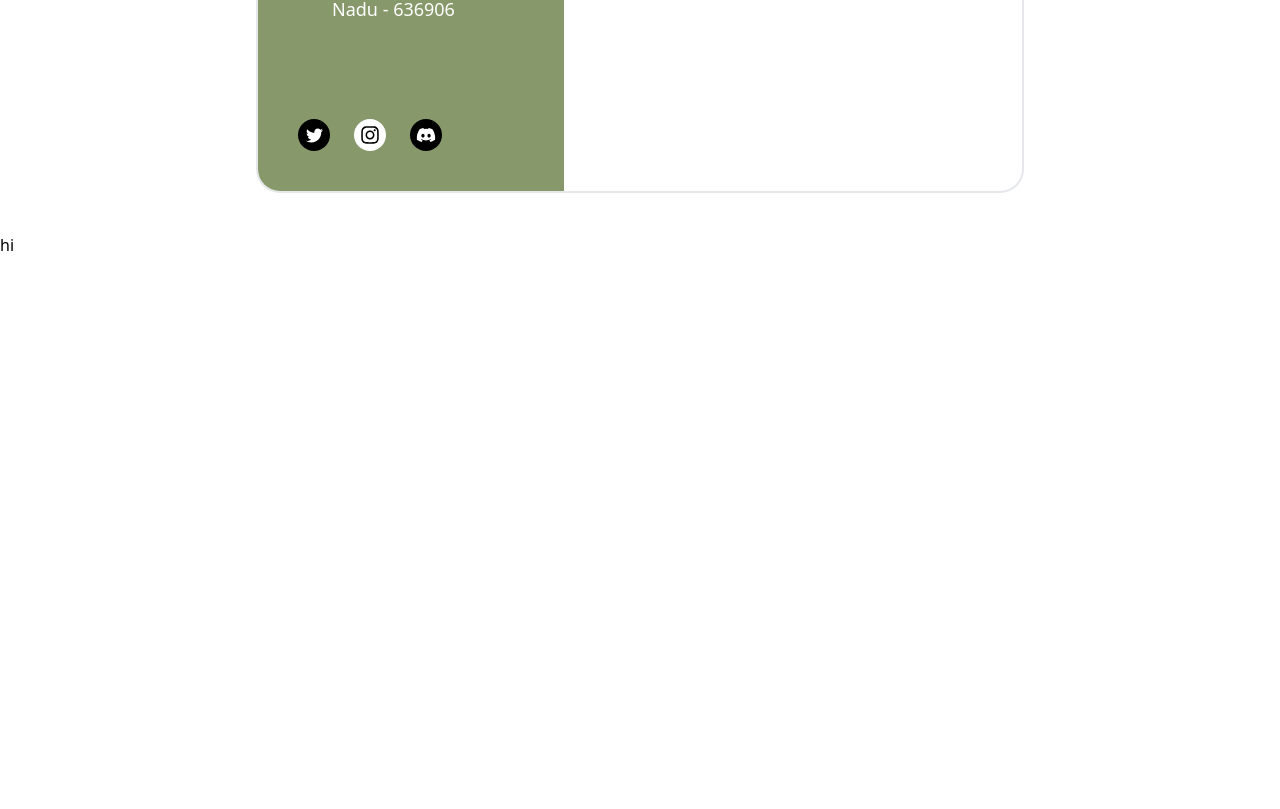
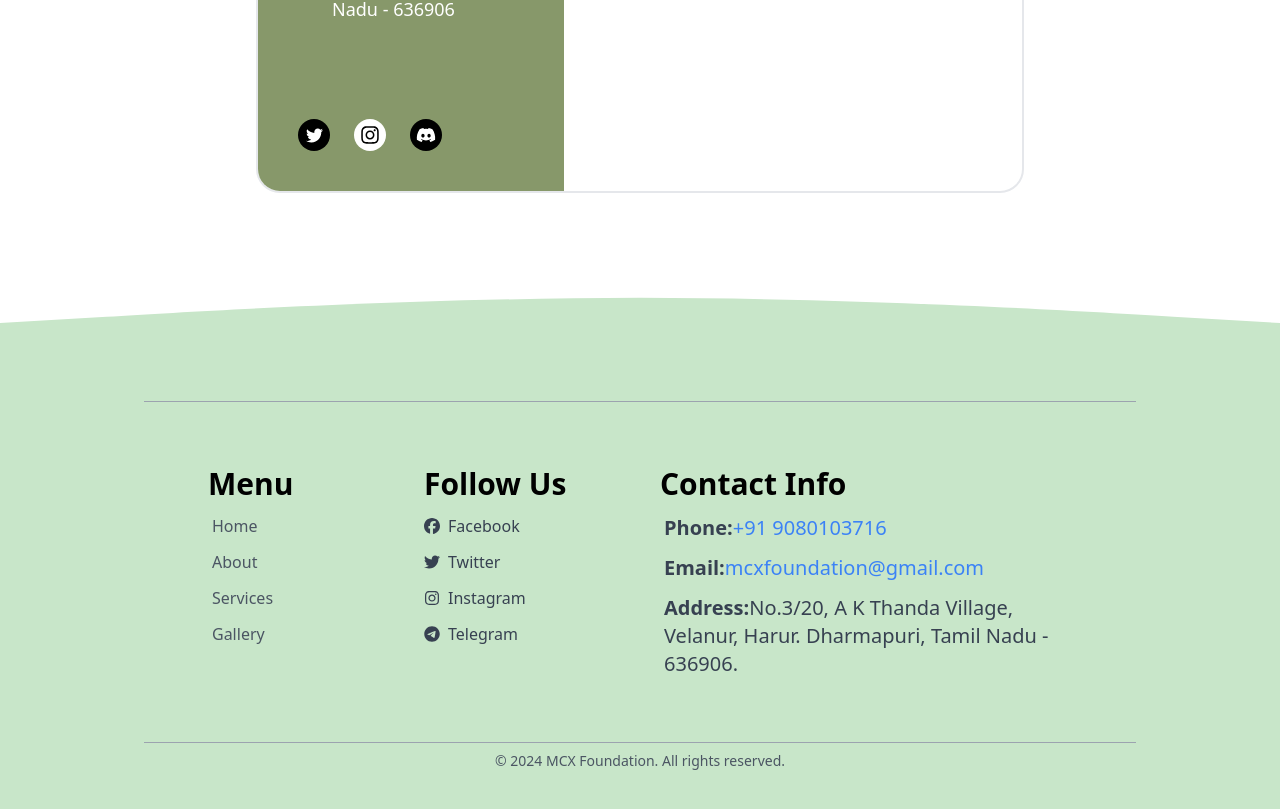
Before and after one commit to SaiDushyant/mcx, a React (Create React App) app: page /#/ in a window 1280 px wide. Shown: the part 2999-3808 px from the top of the page. Before the commit the page ends 3256 px from the top, so only its background shows below. Built offline with nearby package versions, Linux system fonts and the light colour scheme.

Commit message:
Added footer

```diff
--- a/src/components/Footer.js
+++ b/src/components/Footer.js
@@ -1,7 +1,138 @@
 import React from "react";
+import {
+  FaFacebook,
+  FaInstagram,
+  FaTelegram,
+  FaTwitter,
+} from "react-icons/fa6";
+import { NavLink } from "react-router-dom";
 
 const Footer = () => {
-  return <div>hi</div>;
+  return (
+    <>
+      <svg
+        className="w-full h-10 mt-8 sm:mt-16 sm:h-16"
+        preserveAspectRatio="none"
+        viewBox="0 0 1440 54"
+        style={{ color: "#C8E6C9" }}
+      >
+        <path
+          fill="currentColor"
+          d="M0 22L120 16.7C240 11 480 1.00001 720 0.700012C960 1.00001 1200 11 1320 16.7L1440 22V54H1320C1200 54 960 54 720 54C480 54 240 54 120 54H0V22Z"
+        />
+      </svg>
+      <div
+        className="w-full h-auto pt-5 md:p-10 md:px-36"
+        style={{ backgroundColor: "#C8E6C9" }}
+      >
+        <div className="w-9/12 md:w-full mx-auto bg-gray-400 h-[1px]"></div>
+
+        {/* Wrapper for all sections */}
+        <div className="flex flex-col md:flex-row gap-10 my-10 md:my-16 mx-16 text-left">
+          {/* Row for Menu and Follow Us */}
+          <div className="flex flex-col sm:flex-row sm:justify-between w-full gap-5">
+            {/* Menu Section */}
+            <div className="w-full sm:w-1/2">
+              <h1 className="text-xl md:text-3xl font-bold">Menu</h1>
+              <ul className="space-y-1 md:space-y-3 mt-1 md:mt-3 pl-1 text-base">
+                <li>
+                  <NavLink
+                    to="/"
+                    className={({ isActive }) =>
+                      `text-gray-600 ${isActive ? "text-black" : ""}`
+                    }
+                  >
+                    Home
+                  </NavLink>
+                </li>
+                <li>
+                  <NavLink
+                    to="/about"
+                    className={({ isActive }) =>
+                      `text-gray-600 ${isActive ? "text-black" : ""}`
+                    }
+                  >
+                    About
+                  </NavLink>
+                </li>
+                <li>
+                  <NavLink
+                    to="/services"
+                    className={({ isActive }) =>
+                      `text-gray-600 ${isActive ? "text-black" : ""}`
+                    }
+                  >
+                    Services
+                  </NavLink>
+                </li>
+                <li>
+                  <NavLink
+                    to="/gallery"
+                    className={({ isActive }) =>
+                      `text-gray-600 ${isActive ? "text-black" : ""}`
+                    }
+                  >
+                    Gallery
+                  </NavLink>
+                </li>
+              </ul>
+            </div>
+
+            {/* Follow Us Section */}
+            <div className="w-full sm:w-1/2">
+              <h2 className="text-xl md:text-3xl font-bold">Follow Us</h2>
+              <div className="space-y-1 md:space-y-3 mt-1 md:mt-3 text-base">
+                <p className="text-gray-700 flex items-center gap-2">
+                  <FaFacebook /> Facebook
+                </p>
+                <p className="text-gray-700 flex items-center gap-2">
+                  <FaTwitter /> Twitter
+                </p>
+                <p className="text-gray-700 flex items-center gap-2">
+                  <FaInstagram /> Instagram
+                </p>
+                <p className="text-gray-700 flex items-center gap-2">
+                  <FaTelegram /> Telegram
+                </p>
+              </div>
+            </div>
+          </div>
+
+          {/* Contact Info Section */}
+          <div className="w-full">
+            <h2 className="text-xl md:text-3xl font-bold">Contact Info</h2>
+            <div className="space-y-1 md:space-y-3 mt-1 md:mt-3 text-base md:text-xl pl-1">
+              <p className="text-gray-700">
+                <span className="font-semibold">Phone:</span>
+                <a href="tel:+919080103716" className="text-blue-500">
+                  +91 9080103716
+                </a>
+              </p>
+              <p className="text-gray-700">
+                <span className="font-semibold">Email:</span>
+                <a
+                  href="mailto:mcxfoundation@gmail.com"
+                  className="text-blue-500"
+                >
+                  mcxfoundation@gmail.com
+                </a>
+              </p>
+              <p className="text-gray-700">
+                <span className="font-semibold">Address:</span>
+                No.3/20, A K Thanda Village, Velanur, Harur. Dharmapuri, Tamil
+                Nadu - 636906.
+              </p>
+            </div>
+          </div>
+        </div>
+
+        <div className="w-9/12 md:w-full mx-auto bg-gray-400 h-[1px]"></div>
+        <p className="text-center text-gray-600 text-sm mt-2 pb-5 md:pb-0">
+          © 2024 MCX Foundation. All rights reserved.
+        </p>
+      </div>
+    </>
+  );
 };
 
 export default Footer;
--- a/src/pages/Home.js
+++ b/src/pages/Home.js
@@ -177,7 +177,7 @@ const Home = () => {
             Any question or remarks? Just write us a message!
           </p>
         </div>
-        <div className="border-2 rounded-xl md:rounded-3xl mt-10 md:mt-16 w-10/12 xl:w-3/5 flex mb-10 overflow-hidden">
+        <div className="border-2 rounded-xl md:rounded-3xl mt-10 md:mt-16 w-10/12 xl:w-3/5 max-w-[1000px] flex mb-10 overflow-hidden">
           {/* LEFT side  */}
 
           <div
```
